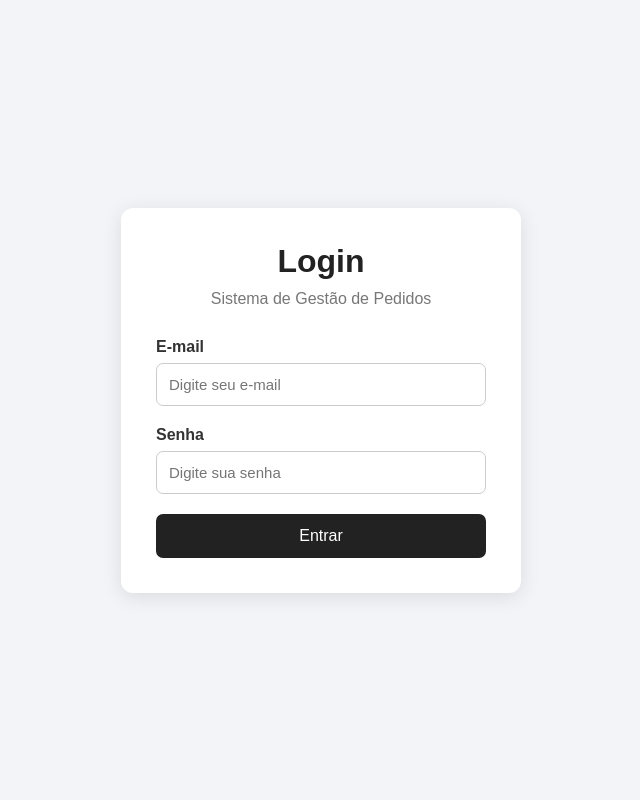
After one commit to brenotales1/sistema-pedidos, a Flask app: page /login in a window 1280 px wide. The commit adds this page. Shown: the whole page, without its empty margins (319-959 px from the left). Run offline with Flask 3, Linux system fonts and the light colour scheme.

Commit message:
Implementa Sprint 1: login, codigo de barras e consulta de materiais

```diff
--- a/app.py
+++ b/app.py
@@ -6,6 +6,8 @@ from database.db import db
 from controllers.cliente_controller import cliente_bp
 from controllers.estoque_controller import estoque_bp
 from controllers.pedido_controller import pedido_bp
+from controllers.auth_controller import auth_bp
+
 from services.database_migration_service import aplicar_migracoes
 from services.material_service import seed_materials
 
@@ -36,6 +38,7 @@ def registrar_rotas(app):
     app.register_blueprint(pedido_bp)
     app.register_blueprint(estoque_bp)
     app.register_blueprint(cliente_bp)
+    app.register_blueprint(auth_bp)
     app.add_url_rule("/", "home", home)
 
 
--- /dev/null
+++ b/controllers/auth_controller.py
@@ -0,0 +1,34 @@
+from flask import Blueprint, render_template, request, redirect, url_for, session, flash
+from database.db import db
+from models.usuario import Usuario
+
+auth_bp = Blueprint("auth", __name__)
+
+
+@auth_bp.route("/login", methods=["GET", "POST"])
+def login():
+
+    if request.method == "POST":
+        email = request.form.get("email")
+        senha = request.form.get("senha")
+
+        usuario = Usuario.query.filter_by(email=email).first()
+
+        if usuario and usuario.verificar_senha(senha):
+            session["usuario_id"] = usuario.id
+            session["usuario_nome"] = usuario.nome
+            session["usuario_perfil"] = usuario.perfil
+
+            return redirect(url_for("home"))
+
+        flash("E-mail ou senha inválidos.", "erro")
+
+    return render_template("login.html")
+
+
+@auth_bp.route("/logout")
+def logout():
+
+    session.clear()
+
+    return redirect(url_for("auth.login"))
--- a/controllers/cliente_controller.py
+++ b/controllers/cliente_controller.py
@@ -4,6 +4,7 @@ from flask import Blueprint, jsonify, redirect, render_template, request, url_fo
 
 from database.db import db
 from models.cliente import Cliente
+from controllers.auth_required import login_required
 
 cliente_bp = Blueprint("cliente", __name__)
 
@@ -33,6 +34,7 @@ def validar_cliente(form_data):
 
 
 @cliente_bp.route("/clientes")
+@login_required
 def lista_clientes():
     """Exibe a listagem de clientes cadastrados."""
     clientes = Cliente.query.order_by(Cliente.nome).all()
@@ -40,6 +42,7 @@ def lista_clientes():
 
 
 @cliente_bp.route("/clientes/novo", methods=["GET", "POST"])
+@login_required
 def novo_cliente():
     """Exibe e processa o formulario de cadastro de cliente."""
     form_data = {"nome": "", "telefone": "", "empresa": ""}
@@ -61,6 +64,7 @@ def novo_cliente():
 
 
 @cliente_bp.route("/clientes/<int:id>/editar", methods=["GET", "POST"])
+@login_required
 def editar_cliente(id):
     """Exibe e processa o formulario de edicao de cliente."""
     cliente = Cliente.query.get_or_404(id)
@@ -85,6 +89,7 @@ def editar_cliente(id):
 
 
 @cliente_bp.route("/clientes/rapido", methods=["POST"])
+@login_required
 def criar_cliente_rapido():
     """Cria um cliente por requisicao JSON a partir do formulario de pedido."""
     dados = request.get_json(silent=True) or {}
--- a/controllers/estoque_controller.py
+++ b/controllers/estoque_controller.py
@@ -8,6 +8,7 @@ from models.material import Material
 from services.constantes import METROS_POR_BOBINA
 from services.estoque_service import adicionar_bobina, ajustar_metros_disponiveis, remover_bobina
 from services.material_service import normalizar_nome
+from controllers.auth_required import login_required, admin_required
 
 estoque_bp = Blueprint("estoque", __name__)
 
@@ -18,9 +19,21 @@ ORDEM_CATEGORIAS = {
 }
 
 
-def construir_secoes_estoque():
+def construir_secoes_estoque(busca=""):
     """Agrupa materiais por categoria para exibicao na tela de estoque."""
     materiais = Material.query.all()
+
+    if busca:
+        busca_normalizada = normalizar_nome(busca)
+
+        materiais = [
+            material
+            for material in materiais
+            if (
+                busca_normalizada in normalizar_nome(material.nome)
+                or busca in (material.codigo_barras or "")
+            )
+        ]
     materiais.sort(key=lambda item: (ORDEM_CATEGORIAS.get(item.categoria, 99), item.nome, item.largura_m))
 
     categorias = [categoria.nome for categoria in CategoriaMaterial.query.order_by(CategoriaMaterial.nome).all()]
@@ -36,6 +49,7 @@ def construir_secoes_estoque():
             {
                 "id": material.id,
                 "nome": material.nome,
+                "codigo_barras": material.codigo_barras,
                 "largura": material.largura_formatada,
                 "bobinas": material.quantidade_bobinas,
                 "metros_restantes_valor": f"{material.metros_disponiveis:.2f}",
@@ -43,20 +57,41 @@ def construir_secoes_estoque():
             }
         )
 
-    return [
-        {"categoria": categoria, "itens": itens}
-        for categoria, itens in sorted(secoes.items(), key=lambda item: ORDEM_CATEGORIAS.get(item[0], 99))
-    ]
+    resultado = [
+    {"categoria": categoria, "itens": itens}
+    for categoria, itens in sorted(
+        secoes.items(),
+        key=lambda item: ORDEM_CATEGORIAS.get(item[0], 99)
+    )
+]
+
+    if busca:
+       resultado = [
+        secao
+        for secao in resultado
+        if secao["itens"]
+       ]
+
+    return resultado
 
 
 @estoque_bp.route("/estoque")
+@estoque_bp.route("/estoque")
+@login_required
 def lista_estoque():
     """Exibe a tela principal de estoque."""
-    secoes = construir_secoes_estoque()
-    return render_template("estoque/lista.html", secoes=secoes)
+    busca = request.args.get("busca", "").strip()
 
+    secoes = construir_secoes_estoque(busca)
+
+    return render_template(
+        "estoque/lista.html",
+        secoes=secoes,
+        busca=busca,
+    )
 
 @estoque_bp.route("/estoque/categoria/nova", methods=["POST"])
+@admin_required
 def nova_categoria():
     """Cadastra uma nova categoria de material."""
     nome = request.form.get("nome", "").strip()
@@ -81,14 +116,19 @@ def nova_categoria():
 
 
 @estoque_bp.route("/estoque/novo", methods=["GET", "POST"])
+@admin_required
 def novo_estoque():
     """Exibe e processa o formulario de cadastro de material."""
     erro = ""
-    categorias = [categoria.nome for categoria in CategoriaMaterial.query.order_by(CategoriaMaterial.nome).all()]
+    categorias = [
+        categoria.nome
+        for categoria in CategoriaMaterial.query.order_by(CategoriaMaterial.nome).all()
+    ]
 
     if request.method == "POST":
         categoria = request.form.get("categoria", "").strip()
         nome = request.form.get("nome", "").strip()
+        codigo_barras = request.form.get("codigo_barras", "").strip()
         largura_texto = request.form.get("largura_m", "").strip().replace(",", ".")
         unidades_texto = request.form.get("unidades", "1").strip()
 
@@ -99,35 +139,63 @@ def novo_estoque():
             largura_m = 0
             unidades = 0
 
-        if not categoria or not nome or largura_m <= 0 or unidades <= 0:
-            erro = "Preencha tipo, nome, largura e unidades com valores válidos."
+        if (
+            not categoria
+            or not nome
+            or not codigo_barras
+            or largura_m <= 0
+            or unidades <= 0
+        ):
+            erro = (
+                "Preencha tipo, nome, código de barras, "
+                "largura e unidades com valores válidos."
+            )
         else:
-            material = next(
-                (
-                    item
-                    for item in Material.query.filter_by(categoria=categoria).all()
-                    if normalizar_nome(item.nome) == normalizar_nome(nome)
-                    and round(item.largura_m, 2) == round(largura_m, 2)
-                ),
-                None,
-            )
+            codigo_existente = Material.query.filter_by(
+                codigo_barras=codigo_barras
+            ).first()
 
-            if material:
-                erro = "Essa variação de material já existe nesse tipo e largura."
+            if codigo_existente:
+                erro = "Esse código de barras já está cadastrado."
             else:
-                material = Material(categoria=categoria, nome=nome, largura_m=largura_m)
-                db.session.add(material)
-                db.session.flush()
+                material = next(
+                    (
+                        item
+                        for item in Material.query.filter_by(categoria=categoria).all()
+                        if normalizar_nome(item.nome) == normalizar_nome(nome)
+                        and round(item.largura_m, 2) == round(largura_m, 2)
+                    ),
+                    None,
+                )
 
-                adicionar_bobina(material, unidades)
-                db.session.commit()
-                flash("Material cadastrado com sucesso.", "sucesso")
-                return redirect(url_for("estoque.lista_estoque"))
+                if material:
+                    erro = "Essa variação de material já existe nesse tipo e largura."
+                else:
+                    material = Material(
+                        categoria=categoria,
+                        nome=nome,
+                        largura_m=largura_m,
+                        codigo_barras=codigo_barras,
+                    )
 
-    return render_template("estoque/novo.html", erro=erro, categorias=categorias)
+                    db.session.add(material)
+                    db.session.flush()
+
+                    adicionar_bobina(material, unidades)
+                    db.session.commit()
+
+                    flash("Material cadastrado com sucesso.", "sucesso")
+                    return redirect(url_for("estoque.lista_estoque"))
+
+    return render_template(
+        "estoque/novo.html",
+        erro=erro,
+        categorias=categorias,
+    )
 
 
 @estoque_bp.route("/estoque/material/<int:material_id>/adicionar-unidade", methods=["POST"])
+@admin_required
 def adicionar_unidade(material_id):
     """Adiciona uma bobina ao material informado."""
     material = Material.query.get_or_404(material_id)
@@ -137,6 +205,7 @@ def adicionar_unidade(material_id):
 
 
 @estoque_bp.route("/estoque/material/<int:material_id>/remover-unidade", methods=["POST"])
+@admin_required
 def remover_unidade(material_id):
     """Remove uma bobina do material informado."""
     material = Material.query.get_or_404(material_id)
@@ -146,6 +215,7 @@ def remover_unidade(material_id):
 
 
 @estoque_bp.route("/estoque/material/<int:material_id>/editar-metros", methods=["POST"])
+@admin_required
 def editar_metros(material_id):
     """Atualiza manualmente a metragem disponivel de um material."""
     material = Material.query.get_or_404(material_id)
@@ -167,6 +237,7 @@ def editar_metros(material_id):
 
 
 @estoque_bp.route("/estoque/material/<int:material_id>/excluir", methods=["POST"])
+@admin_required
 def excluir_material(material_id):
     """Exclui um material cadastrado no estoque."""
     material = Material.query.get_or_404(material_id)
--- a/controllers/pedido_controller.py
+++ b/controllers/pedido_controller.py
@@ -3,6 +3,7 @@
 from flask import Blueprint, redirect, render_template, request, url_for
 
 from database.db import db
+from controllers.auth_required import login_required
 from models.cliente import Cliente
 from models.material import Material
 from models.pedido import Pedido
@@ -218,6 +219,7 @@ def processar_salvamento_pedido(form_data, pedido=None):
 
 
 @pedido_bp.route("/pedidos")
+@login_required
 def lista_pedidos():
     """Exibe a lista de pedidos com filtros de busca."""
     pedidos = Pedido.query.order_by(Pedido.id.desc()).all()
@@ -263,6 +265,7 @@ def lista_pedidos():
 
 
 @pedido_bp.route("/pedidos/<int:id>/status", methods=["POST"])
+@login_required
 def atualizar_status_pedido(id):
     """Atualiza o status de um pedido existente."""
     pedido = Pedido.query.get_or_404(id)
@@ -276,6 +279,7 @@ def atualizar_status_pedido(id):
 
 
 @pedido_bp.route("/pedidos/novo", methods=["GET", "POST"])
+@login_required
 def novo_pedido():
     """Exibe e processa o formulario de novo pedido."""
     form_data = dados_iniciais_formulario()
@@ -291,6 +295,7 @@ def novo_pedido():
 
 
 @pedido_bp.route("/pedidos/<int:id>/editar", methods=["GET", "POST"])
+@login_required
 def editar_pedido(id):
     """Exibe e processa o formulario de edicao de pedido."""
     pedido = Pedido.query.get_or_404(id)
@@ -306,6 +311,7 @@ def editar_pedido(id):
 
 
 @pedido_bp.route("/pedidos/<int:id>/cancelar", methods=["POST"])
+@login_required
 def cancelar_pedido(id):
     """Cancela um pedido e devolve sua metragem ao estoque."""
     pedido = Pedido.query.get_or_404(id)
@@ -320,6 +326,7 @@ def cancelar_pedido(id):
 
 
 @pedido_bp.route("/pedidos/<int:id>")
+@login_required
 def detalhe_pedido(id):
     """Exibe os detalhes calculados de um pedido."""
     pedido = Pedido.query.get_or_404(id)
--- a/models/__init__.py
+++ b/models/__init__.py
@@ -1 +1,4 @@
 """Pacote com os modelos persistidos no banco de dados."""
+
+from models.cliente import Cliente
+from models.usuario import Usuario
--- a/models/material.py
+++ b/models/material.py
@@ -12,6 +12,7 @@ class Material(db.Model):
     categoria = db.Column(db.String(50), nullable=False)
     nome = db.Column(db.String(120), nullable=False)
     largura_m = db.Column(db.Float, nullable=False)
+    codigo_barras = db.Column(db.String(50), nullable=False, unique=True)
 
     bobinas = db.relationship(
         "BobinaEstoque",
--- /dev/null
+++ b/templates/login.html
@@ -0,0 +1,153 @@
+<!DOCTYPE html>
+<html lang="pt-BR">
+<head>
+    <meta charset="UTF-8">
+    <meta name="viewport" content="width=device-width, initial-scale=1.0">
+
+    <title>Login - Sistema de Gestão</title>
+
+    <style>
+        * {
+            box-sizing: border-box;
+            margin: 0;
+            padding: 0;
+            font-family: Arial, sans-serif;
+        }
+
+        body {
+            min-height: 100vh;
+            display: flex;
+            justify-content: center;
+            align-items: center;
+            background: #f2f4f7;
+        }
+
+        .login-container {
+            width: 100%;
+            max-width: 400px;
+            background: white;
+            padding: 35px;
+            border-radius: 12px;
+            box-shadow: 0 4px 20px rgba(0, 0, 0, 0.10);
+        }
+
+        .login-container h1 {
+            text-align: center;
+            margin-bottom: 10px;
+            color: #222;
+        }
+
+        .login-container p {
+            text-align: center;
+            color: #777;
+            margin-bottom: 30px;
+        }
+
+        .campo {
+            margin-bottom: 20px;
+        }
+
+        .campo label {
+            display: block;
+            margin-bottom: 7px;
+            font-weight: bold;
+            color: #333;
+        }
+
+        .campo input {
+            width: 100%;
+            padding: 12px;
+            border: 1px solid #ccc;
+            border-radius: 7px;
+            font-size: 15px;
+        }
+
+        .campo input:focus {
+            outline: none;
+            border-color: #333;
+        }
+
+        button {
+            width: 100%;
+            padding: 13px;
+            border: none;
+            border-radius: 7px;
+            background: #222;
+            color: white;
+            font-size: 16px;
+            cursor: pointer;
+        }
+
+        button:hover {
+            background: #000;
+        }
+
+        .erro {
+            background: #ffe5e5;
+            color: #b00020;
+            padding: 10px;
+            border-radius: 6px;
+            margin-bottom: 20px;
+            text-align: center;
+        }
+    </style>
+</head>
+
+<body>
+
+    <div class="login-container">
+
+        <h1>Login</h1>
+
+        <p>Sistema de Gestão de Pedidos</p>
+
+        {% with mensagens = get_flashed_messages(category_filter=["erro"]) %}
+
+            {% if mensagens %}
+
+                {% for mensagem in mensagens %}
+                    <div class="erro">
+                        {{ mensagem }}
+                    </div>
+                {% endfor %}
+
+            {% endif %}
+
+        {% endwith %}
+
+        <form method="POST">
+
+            <div class="campo">
+                <label for="email">E-mail</label>
+
+                <input
+                    type="email"
+                    id="email"
+                    name="email"
+                    placeholder="Digite seu e-mail"
+                    required
+                >
+            </div>
+
+            <div class="campo">
+                <label for="senha">Senha</label>
+
+                <input
+                    type="password"
+                    id="senha"
+                    name="senha"
+                    placeholder="Digite sua senha"
+                    required
+                >
+            </div>
+
+            <button type="submit">
+                Entrar
+            </button>
+
+        </form>
+
+    </div>
+
+</body>
+</html>
```
Also changed, not shown: controllers/auth_required.py (added, +34 -0 lines), criar_usuario.py (added, +52 -0 lines), models/usuario.py (added, +28 -0 lines), services/database_migration_service.py (+11 -1 lines), templates/estoque/lista.html (+26 -0 lines), templates/estoque/novo.html (+11 -0 lines), instance/database.db.
